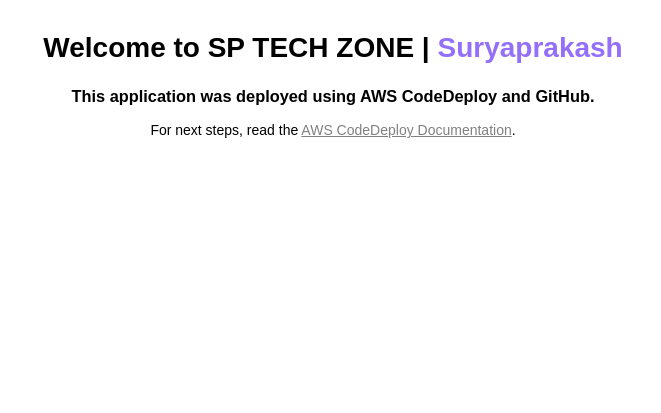
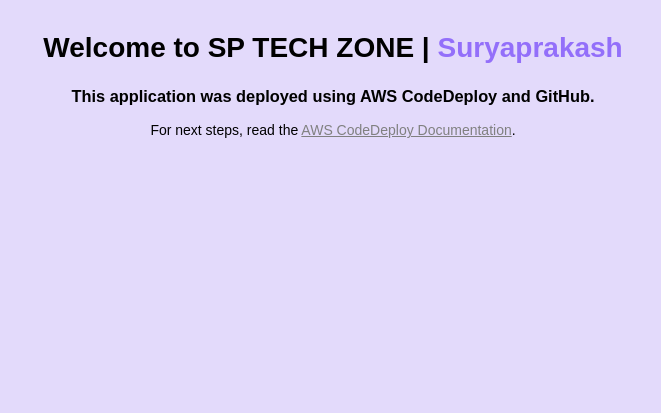
Before and after one commit to suryaprakash-r/AWS-CICD, a plain HTML site: page index.html in a window 1280 px wide. Shown: the part 403-816 px from the top of the page, without its empty margins (315-976 px from the left). Drawn offline with Linux system fonts and the light colour scheme.

Commit message:
Update index.html

```diff
--- a/index.html
+++ b/index.html
@@ -8,7 +8,7 @@
         body {
             width: 100%;
             height: 100vh;
-            background-color: #FFFFFF;
+            background-color: #E3DAFB;
             font-family: Arial, sans-serif;
             font-size: 14px;
             display: flex;
```
